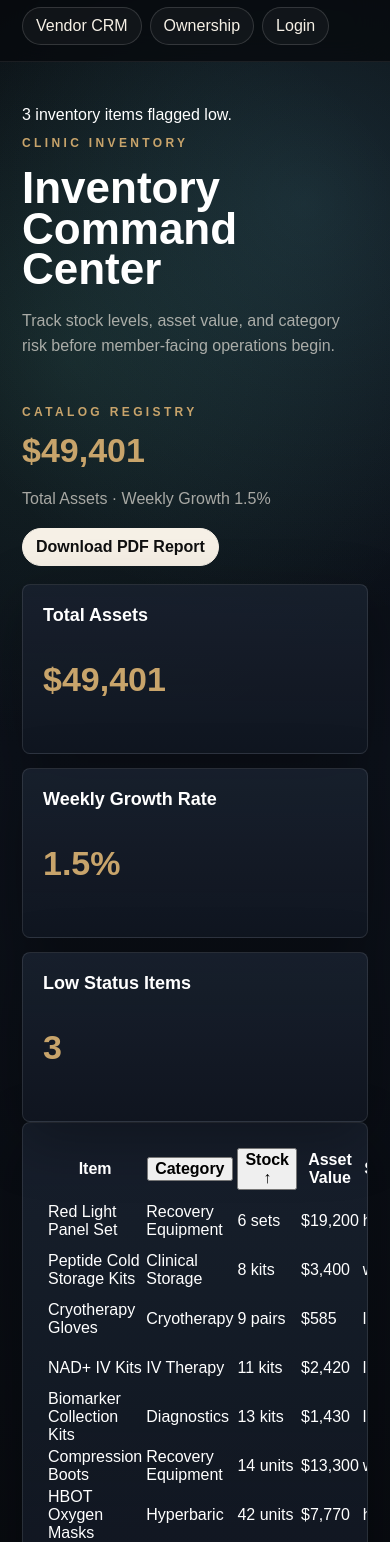
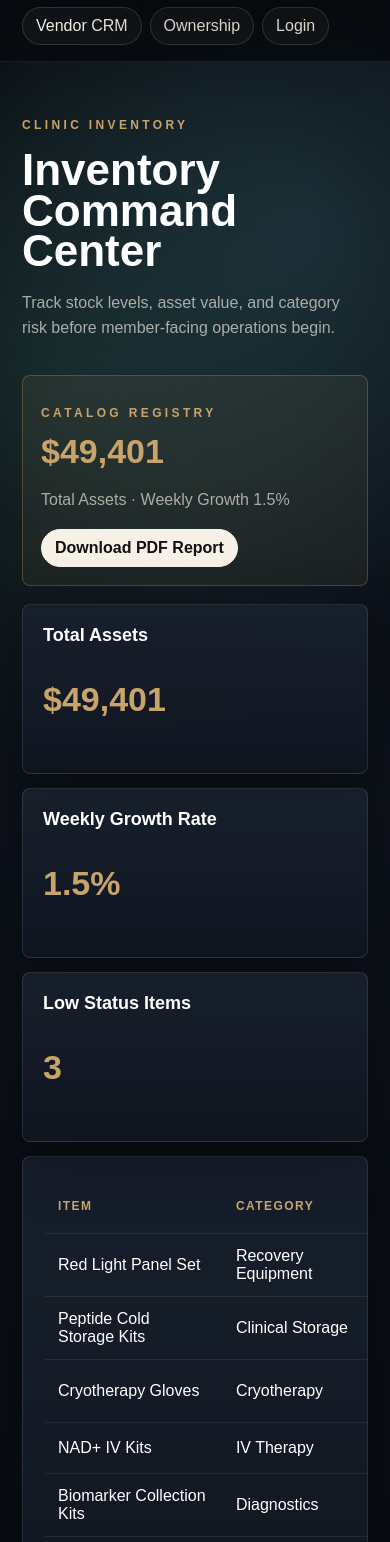
Before and after one commit to ACoolNerd/VYTALHouse, a Next.js app: page /inventory in a window 390 px wide. Shown: the part 146-1688 px from the top of the page. Built offline with nearby package versions, Linux system fonts and the light colour scheme.

Commit message:
style: add responsive inventory table and toast styles

```diff
--- a/src/app/globals.css
+++ b/src/app/globals.css
@@ -86,6 +86,19 @@ h1, h2, h3 { overflow-wrap: anywhere; }
 .record-status small { color: rgba(246,240,230,.56); }
 .active-record { border-color: rgba(125,227,255,.55); background: rgba(125,227,255,.08); }
 .doc-pre { margin: 0; color: var(--cream); white-space: pre-wrap; overflow-wrap: anywhere; word-break: break-word; max-width: 100%; line-height: 1.6; font-family: ui-monospace, SFMono-Regular, Menlo, Consolas, monospace; font-size: 13px; }
+.dashboard-head { align-items: stretch; }
+.summary-card { min-width: min(360px, 100%); padding: 18px; border: 1px solid rgba(200,164,107,.28); border-radius: 8px; background: rgba(200,164,107,.08); }
+.table-wrap { margin-top: 14px; }
+.data-table { width: 100%; min-width: 760px; border-collapse: collapse; }
+.data-table th, .data-table td { padding: 13px; border-bottom: 1px solid rgba(255,255,255,.08); text-align: left; }
+.data-table th { color: var(--gold); font-size: 12px; text-transform: uppercase; letter-spacing: .12em; }
+.data-table th button { color: var(--gold); background: transparent; border: 0; padding: 0; cursor: pointer; text-transform: inherit; letter-spacing: inherit; font-weight: 800; }
+.status-badge { display: inline-flex; border-radius: 999px; padding: 5px 9px; font-size: 12px; font-weight: 800; text-transform: uppercase; }
+.status-badge.healthy { color: var(--green); background: rgba(110,231,183,.12); }
+.status-badge.watch { color: var(--gold); background: rgba(200,164,107,.12); }
+.status-badge.low { color: var(--red); background: rgba(241,95,95,.14); }
+.toast { position: fixed; top: 86px; right: 22px; z-index: 60; max-width: min(380px, calc(100vw - 44px)); color: #101010; background: var(--cream); border: 1px solid var(--gold); border-radius: 10px; padding: 14px 16px; box-shadow: 0 22px 80px rgba(0,0,0,.42); font-weight: 800; }
+.sr-only { position: absolute; width: 1px; height: 1px; padding: 0; margin: -1px; overflow: hidden; clip: rect(0,0,0,0); white-space: nowrap; border: 0; }
 .footer { color: rgba(246,240,230,.58); border-top: 1px solid rgba(255,255,255,.08); padding: 28px 22px; text-align: center; }
 @media (max-width: 860px) {
   .hero, .grid, .grid.two, .form-grid, .metric-grid, .role-grid { grid-template-columns: 1fr; }
```
